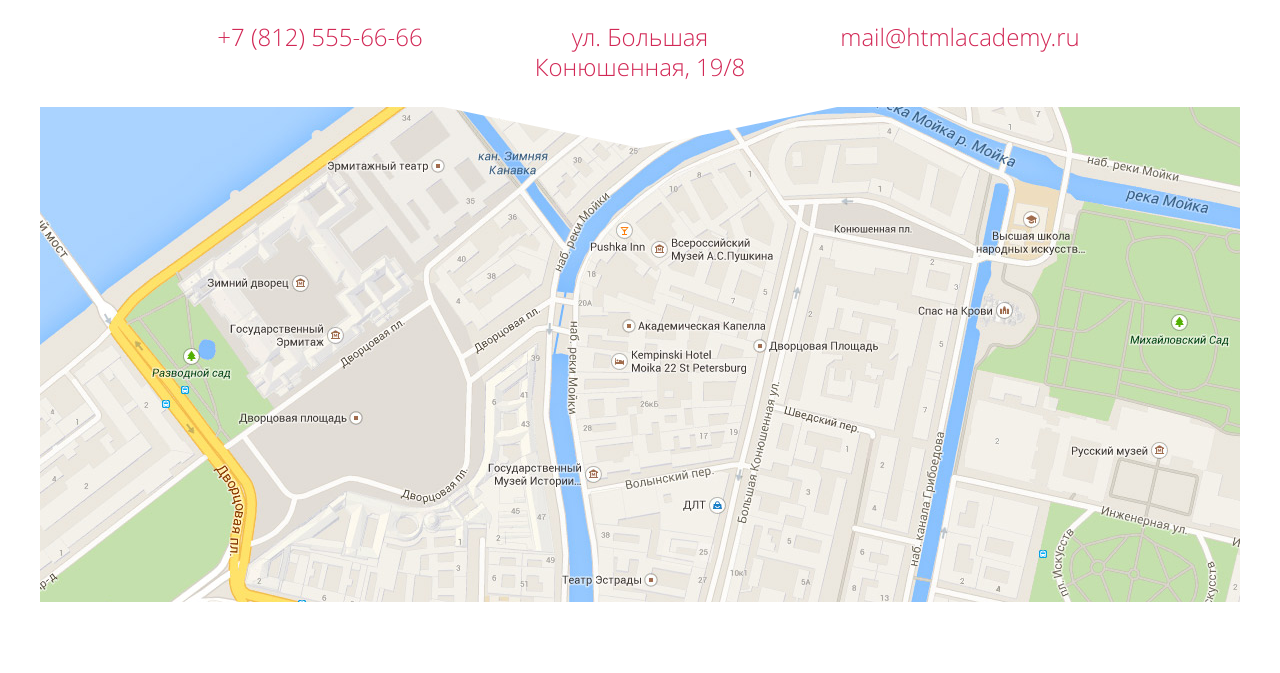
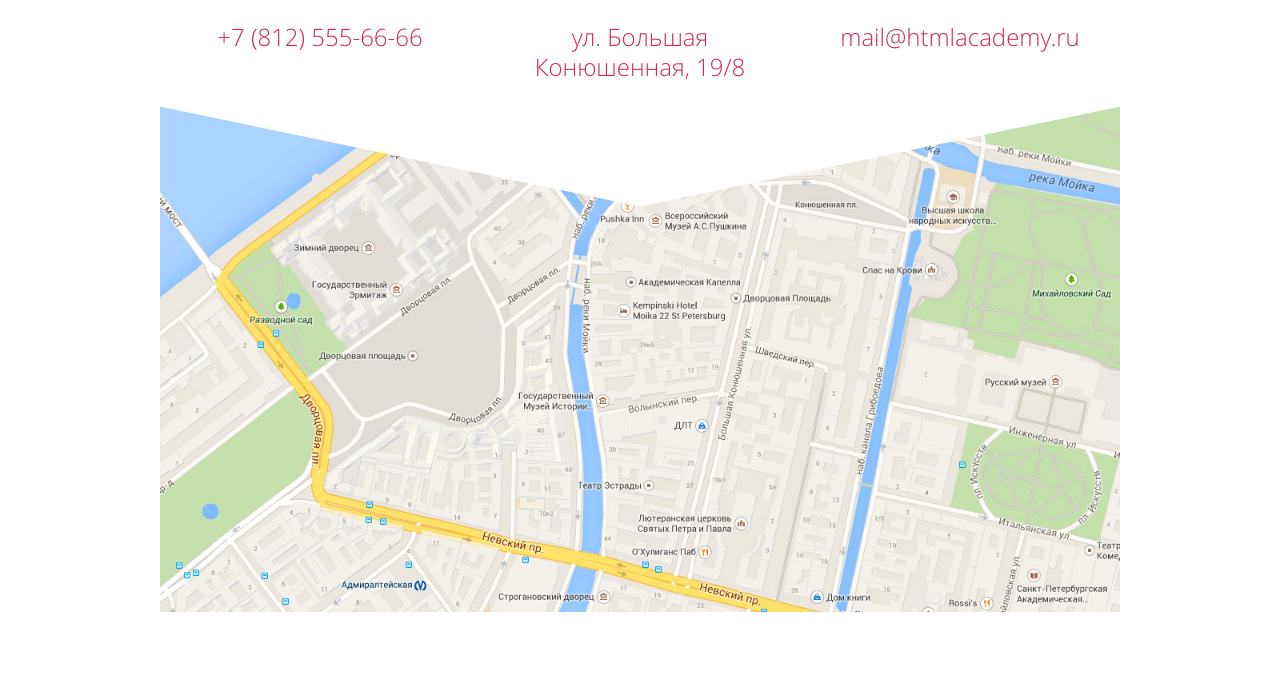
Before and after one commit to DrannikovVladimir/382731-pink, a website: page source/index.html in a window 1280 px wide. Shown: the part 3420-4093 px from the top of the page. Drawn offline with nearby package versions, Linux system fonts and the light colour scheme; files that its build step writes are made by us from their sources.

Commit message:
Сделал секцию с картой

```diff
--- a/source/less/blocks/contacts.less
+++ b/source/less/blocks/contacts.less
@@ -81,6 +81,7 @@
   .contacts {
     padding-top: 65px;
   }
+
   .contacts__wrapper {
     width: 960px;
     padding-right: 10px;
--- a/source/less/blocks/feedback.less
+++ b/source/less/blocks/feedback.less
@@ -84,6 +84,7 @@
 
     background-size: auto 638px;
   }
+
   .feedback__wrapper {
     width: 660px;
   }
@@ -138,6 +139,7 @@
       background-size: 79px 63px;
     }
   }
+
   .feedback__wrapper {
     position: relative;
     width: 960px;
--- a/source/less/blocks/intro.less
+++ b/source/less/blocks/intro.less
@@ -101,7 +101,7 @@
 @media (min-width: 660px) {
   .intro {
     display: flex;
-    min-height: 618px
+    min-height: 618px;
   }
 
   .intro__wrapper {
--- a/source/less/blocks/main-footer.less
+++ b/source/less/blocks/main-footer.less
@@ -50,7 +50,9 @@
 @media (min-width: 960px) {
   .main-footer {
     padding-top: 74px;
+    padding-bottom: 74px;
   }
+
   .main-footer__wrapper {
     width: 960px;
     padding: 0 10px;
--- a/source/less/blocks/map.less
+++ b/source/less/blocks/map.less
@@ -1,28 +1,74 @@
 .map {
+  height: 200px;
+  overflow: hidden;
+
+  text-align: center;
+}
+
+.map__wrapper {
   position: relative;
-  height: 495px;
 
-  overflow: hidden;
+  width: 320px;
+  margin: 0 auto;
 
   &::before {
     content: "";
 
     position: absolute;
-    top: 0;
-    left: 0;
+    top: -1px;
+    left: 50%;
+    transform: translateX(-50%);
 
     display: block;
-    width: 100%;
-    height: 123px;
+    width: 320px;
+    height: 34px;
 
     background-image: url("../img/bg-triangle-white-footer.svg");
     background-repeat: no-repeat;
-    background-position: center top -82px;
-    background-size: 1439px 123px;
+    background-position: center top;
+    background-size: 320px 34px;
   }
 }
 
-.map__image {
-  display: block;
-  margin: 0 auto;
+@media (min-width: 660px) {
+  .map {
+    height: 375px;
+  }
+
+  .map__wrapper {
+    width: 660px;
+
+    &::before {
+      width: 660px;
+      height: 70px;
+
+      top: -2px;
+
+      background-size: 660px 70px;
+    }
+  }
 }
+
+@media (min-width: 960px) {
+  .map {
+    height: 505px;
+  }
+
+  .map__wrapper {
+    width: 960px;
+
+    &::before {
+      width: 960px;
+      height: 105px;
+
+      top: -3px;
+
+      background-size: 960px 105px;
+    }
+  }
+
+  .map__image {
+    width: 100%;
+    height: auto;
+  }
+}
--- a/source/less/blocks/rates.less
+++ b/source/less/blocks/rates.less
@@ -270,6 +270,7 @@
     padding-top: 62px;
     padding-bottom: 95px;
   }
+
   .rates__wrapper {
     width: 960px;
   }
```
